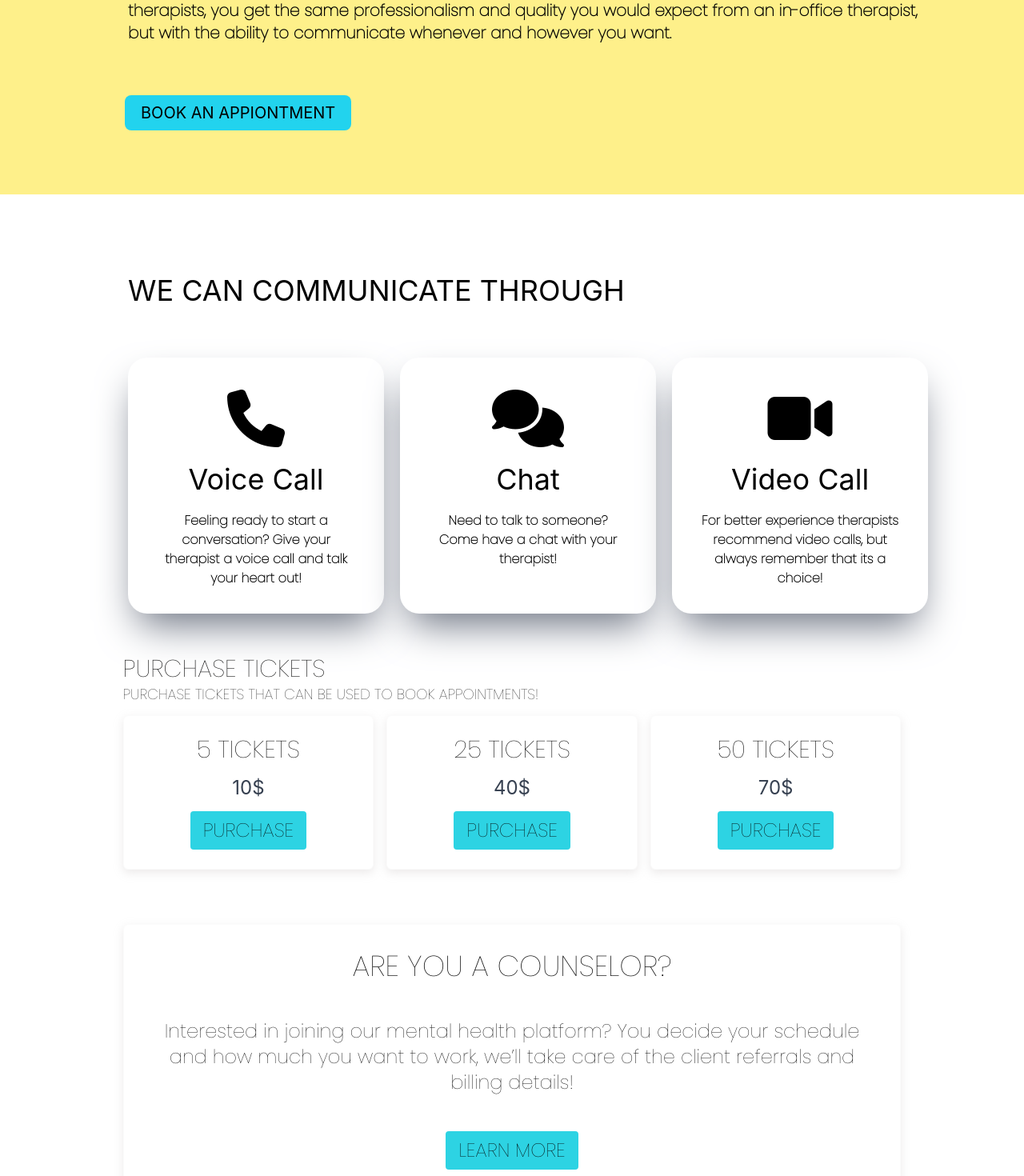
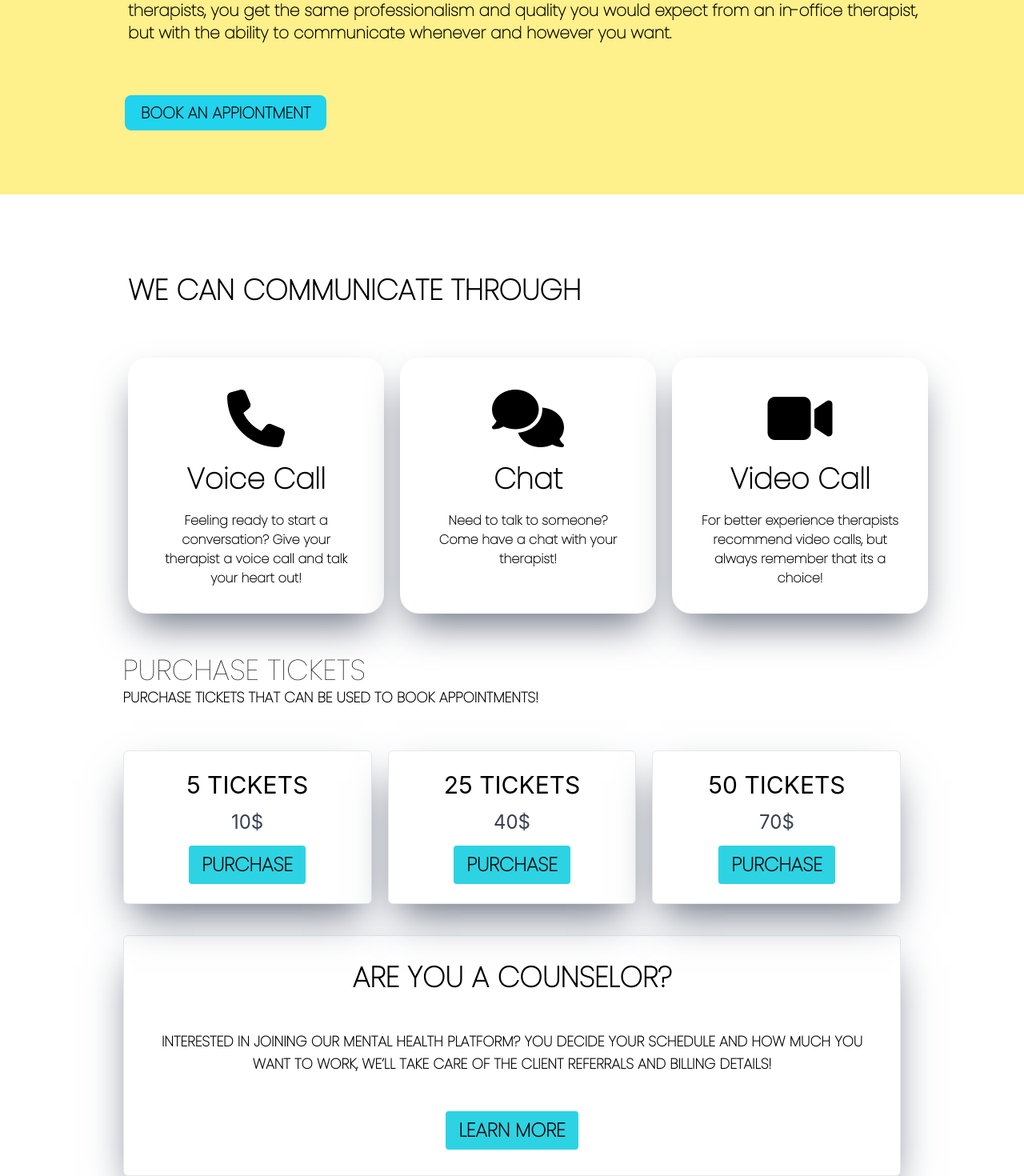
Before and after one commit to Roubaaa/TWMB, a React (Create React App) app: page / in a window 1280 px wide. Shown: the part 1166-2636 px from the top of the page at 80% size. Built offline with nearby package versions, Linux system fonts and the light colour scheme; the HTML template or start-up script is replaced by a standard one.

Commit message:
add puchase tickets

```diff
--- a/src/Components/Home/Home.js
+++ b/src/Components/Home/Home.js
@@ -26,8 +26,8 @@ export default function Home() {
 <img src={Background} alt="background" className="object-cover"/>
 <div className="absolute flex -mt-96  " >
 <div className="w-2/4 ml-48 -mt-20 center">
-<p className="text-3xl">WE ARE HERE TO</p>
-<p className="text-8xl">HELP</p>
+<p className="font-style font-bold text-3xl">WE ARE HERE TO</p>
+<p className="font-style font-bold text-8xl">HELP</p>
 <Button1 p="BOOK AN APPIONTMENT"/>
 </div>
 <div className="w-3/4 -mt-32 mr-20"><img src={Pic1} alt="background" className=""/></div>
@@ -36,7 +36,7 @@ export default function Home() {
 
 
 <div className="bg-yellow-200 w-full pl-40 h-auto">
-<p className="text-4xl mt-5 pt-20   uppercase">Professional, licensed, and vetted <br/>therapists that you can trust</p>
+<p className="font-style font-bold text-4xl mt-5 pt-20   uppercase">Professional, licensed, and vetted <br/>therapists that you can trust</p>
 <div className="flex mt-16  ">
 <div><img  src={Pic2} alt="" className="bg-cover bg-center rounded-full bg-white border-2 w-32 h-32 border-sky-900 mr-3"/></div>
 <div><img  src={Pic3}  alt="" className="bg-cover bg-center rounded-full bg-white border-2 w-32 h-32 border-sky-900 mr-3"/></div>
@@ -50,12 +50,12 @@ export default function Home() {
 
 
 <div className="w-full h-auto pl-40">
-<p className="text-4xl mt-5 pt-20   uppercase">we can communicate through</p>
+<p className="font-style font-bold text-4xl mt-5 pt-20   uppercase">we can communicate through</p>
 <div className="flex   mt-16 mb-10">
 <div className=" w-80 h-80 bg-white shadow-2xl shadow-gray-500 mr-5 rounded-3xl ">
 <div className="flex justify-center mt-10"><i className="fa-solid fa-phone text-7xl "/></div>
 <div className="flex justify-center mt-5">
-<p className="  text-4xl  ">Voice Call</p>
+<p className=" font-style font-bold text-4xl  ">Voice Call</p>
 </div>
 <div className="flex justify-center mt-5">
 <p className="  font-style  font-semibold text-md text-center 	ml-8 mr-8 ">Feeling ready to start a conversation? Give your therapist a voice call and talk your heart out!</p>
@@ -64,7 +64,7 @@ export default function Home() {
 <div className="w-80 h-80 bg-white shadow-2xl shadow-gray-500 mr-5 rounded-3xl center">
 <div className="flex justify-center mt-10"><i className="fa-solid fa-comments text-7xl"/></div>
 <div className="flex justify-center mt-5">
-<p className="  text-4xl  ">Chat</p>
+<p className="font-style font-bold  text-4xl  ">Chat</p>
 </div>
 <div className="flex justify-center mt-5">
 <p className="  font-style  font-semibold text-md text-center 	ml-8 mr-8 ">Need to talk to someone?<br/>Come have a chat with your<br/> therapist!</p>
@@ -73,7 +73,7 @@ export default function Home() {
 <div className="w-80 h-80 bg-white shadow-2xl shadow-gray-500  rounded-3xl center">
 <div className="flex justify-center mt-10"><i className="fa-solid fa-video text-7xl"/></div>
 <div className="flex justify-center mt-5">
-<p className="  text-4xl  ">Video Call</p>
+<p className=" font-style font-bold text-4xl  ">Video Call</p>
 </div>
 <div className="flex justify-center mt-5">
 <p className="  font-style  font-semibold text-md text-center 	ml-8 mr-8 ">For better experience therapists recommend video calls, but always remember that its a choice!</p>
--- a/src/Components/Home/button.js
+++ b/src/Components/Home/button.js
@@ -1,6 +1,7 @@
 import React from 'react';
+import './Home.css';
 
 export default function Button({p}) {
   return (
-<button type="button" name="button" className="bg-cyan-400 hover:bg-cyan-600 px-auto py-2 center p-5 rounded-lg text-xl -ml-5 mt-16 ">{p}</button>
+<button type="button" name="button" className="font-style bg-cyan-400 hover:bg-cyan-600  font-bold px-auto py-2 center p-5 rounded-lg text-xl -ml-5 mt-16 ">{p}</button>
        )}
--- a/src/Components/PurchaseATicket/PurchaseATicket.css
+++ b/src/Components/PurchaseATicket/PurchaseATicket.css
@@ -34,18 +34,14 @@ box-sizing: border-box;
 text-align: center;
 color: #000000;
 background: #FFFFFF;
-border: 1px solid #FBFBFB;
-box-shadow: 0px 4px 12px rgba(178, 171, 171, 0.25);
+
+
 border-radius: 6px;
 /* margin-right: auto; */
 margin-top: 4%;
 }
 
 .tickt h2{
-
-font-family: 'Poppins';
-font-style: normal;
-font-weight: 400;
 
 text-align: center;
 text-transform: uppercase;
--- a/src/Components/PurchaseATicket/PurchaseATicket.js
+++ b/src/Components/PurchaseATicket/PurchaseATicket.js
@@ -1,5 +1,6 @@
 import React from "react";
 import "./PurchaseATicket.css";
+import '../Home/Home.css';
 // import { Link } from "react-router-dom";
 
 
@@ -7,49 +8,49 @@ export default function PurchaseATicket() {
     return (
 
 
- <div className="div-tickt">
+ <div className="div-tickt ">
 
 
- <h2 className="text-xl sm:text-3xl title-ticket">Purchase tickets</h2>
- <p className="sm:text-lg text-[14px] p-tickt">purchase tickets that can be used to book appointments!</p>
+ <h2 className="mt-10 font-bold text-xl sm:text-4xl title-ticket">Purchase tickets</h2>
+ <p className=" font-bold sm:text-lg text-[14px] p-tickt mb-10">purchase tickets that can be used to book appointments!</p>
 
 
-  <div className="parent-card grid grid-cols-2 gap-2 sm:grid-cols-3 sm:gap-4">
+  <div className="parent-card grid grid-cols-2 gap-2 sm:grid-cols-3 sm:gap-5">
     {/* 1st */}
-<div className="tickt max-w-sm p-6 bg-white border border-gray-200 rounded-lg shadow-md">
-    <h2 className="sm:text-3xl">5 Tickets</h2>
+<div className="tickt max-w-sm p-6 bg-white border border-gray-200 rounded-lg shadow-2xl shadow-gray-500">
+    <h2 className=" sm:text-3xl">5 Tickets</h2>
     <p className="sm:text-2xl mb-3 font-normal text-gray-700 dark:text-gray-400">10$</p>
 
-    <button type="button" className="text-[14px] sm:text-2xl text-black  py-2 px-4 rounded">
+    <button type="button" className="text-[14px] font-bold sm:text-2xl text-black  py-2 px-4 rounded">
     Purchase
 </button>
 </div>
 
 {/* 2nd */}
-<div className="tickt max-w-sm p-6 bg-white border border-gray-200 rounded-lg shadow-md ">
-<h2 className="sm:text-3xl">25 Tickets</h2>
+<div className="tickt  max-w-sm p-6 bg-white border border-gray-200 rounded-lg shadow-2xl shadow-gray-500 ">
+<h2 className=" sm:text-3xl">25 Tickets</h2>
     <p className="sm:text-2xl mb-3 font-normal text-gray-700 dark:text-gray-400">40$</p>
-    <button type="button" className="text-[14px] sm:text-2xl text-black  py-2 px-4 rounded">
+    <button type="button" className="text-[14px] font-bold sm:text-2xl text-black  py-2 px-4 rounded">
     Purchase
 </button>
 </div>
 
 {/* 3rd */}
-<div className="tickt max-w-sm p-6 bg-white border border-gray-200 rounded-lg shadow-md ">
+<div className="tickt max-w-sm p-6 bg-white border border-gray-200 rounded-lg shadow-2xl shadow-gray-500 ">
 <h2 className="sm:text-3xl">50 Tickets</h2>
     <p className="sm:text-2xl mb-3 font-normal text-gray-700 dark:text-gray-400">70$</p>
-    <button type="button" className="text-[14px] sm:text-2xl text-black  py-2 px-4 rounded">
+    <button type="button" className="text-[14px] font-bold sm:text-2xl text-black  py-2 px-4 rounded">
     Purchase
 </button>
 </div>
 
 </div>
 
-<div className="tickt tickt2 p-8 bg-white border border-gray-200 rounded-lg shadow-md ">
-<h2 className="sm:text-4xl">Are you a counselor?</h2>
-    <p className="mb-3 font-normal text-[10px] sm:text-2xl">Interested in joining our mental health platform? You decide your schedule and how much you want to work, we’ll take care of the client referrals and billing details!</p>
-    <button type="button" className="sm:text-2xl text-black  py-2 px-4 rounded">
-    Learn More
+<div className="tickt shadow-2xl shadow-gray-500  p-8 bg-white border border-gray-200 rounded-lg  ">
+<h2 className="font-style  sm:text-4xl font-bold">Are you a counselor?</h2>
+    <p className="mb-3 font-bold sm:text-lg text-[14px] p-tickt">Interested in joining our mental health platform? You decide your schedule and how much you want to work, we’ll take care of the client referrals and billing details!</p>
+    <button type="button" className="text-[14px] font-bold sm:text-2xl text-black  py-2 px-4 rounded">
+  Learn More
 </button>
 </div>
 
```
